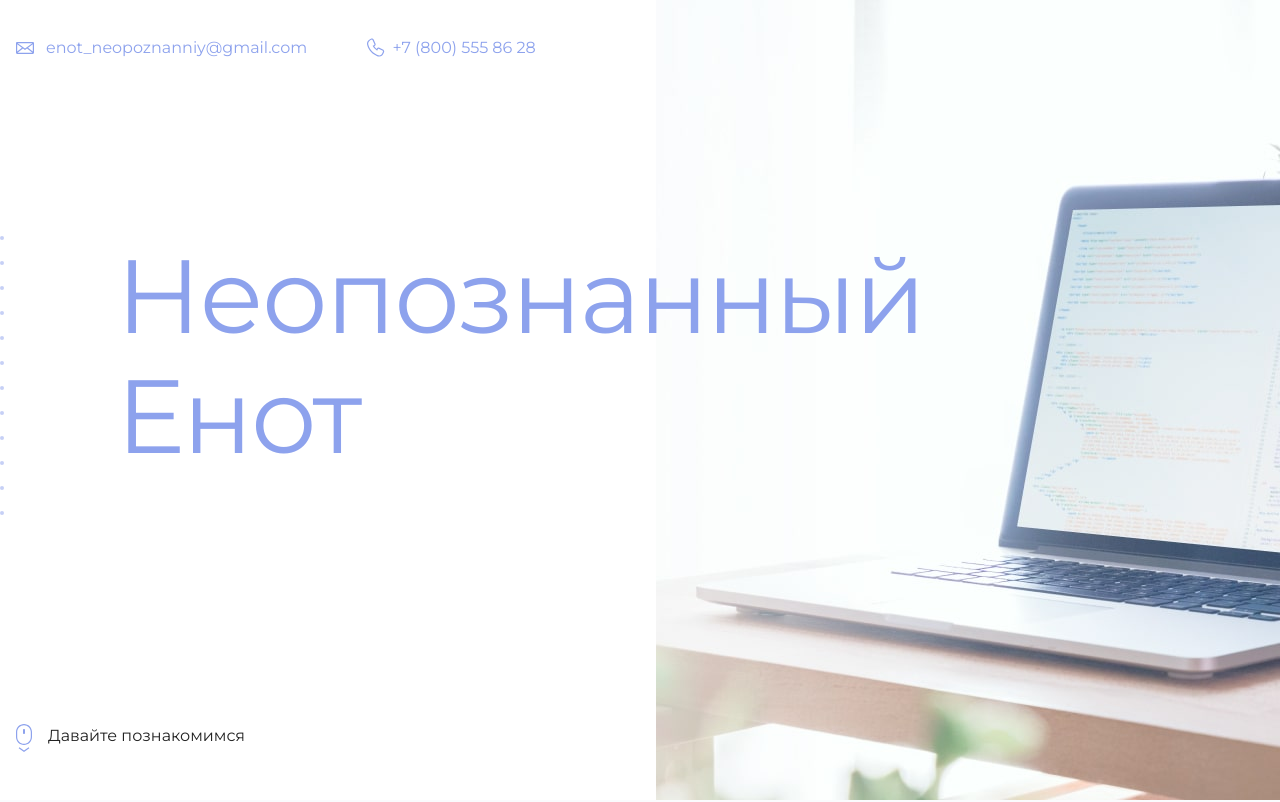
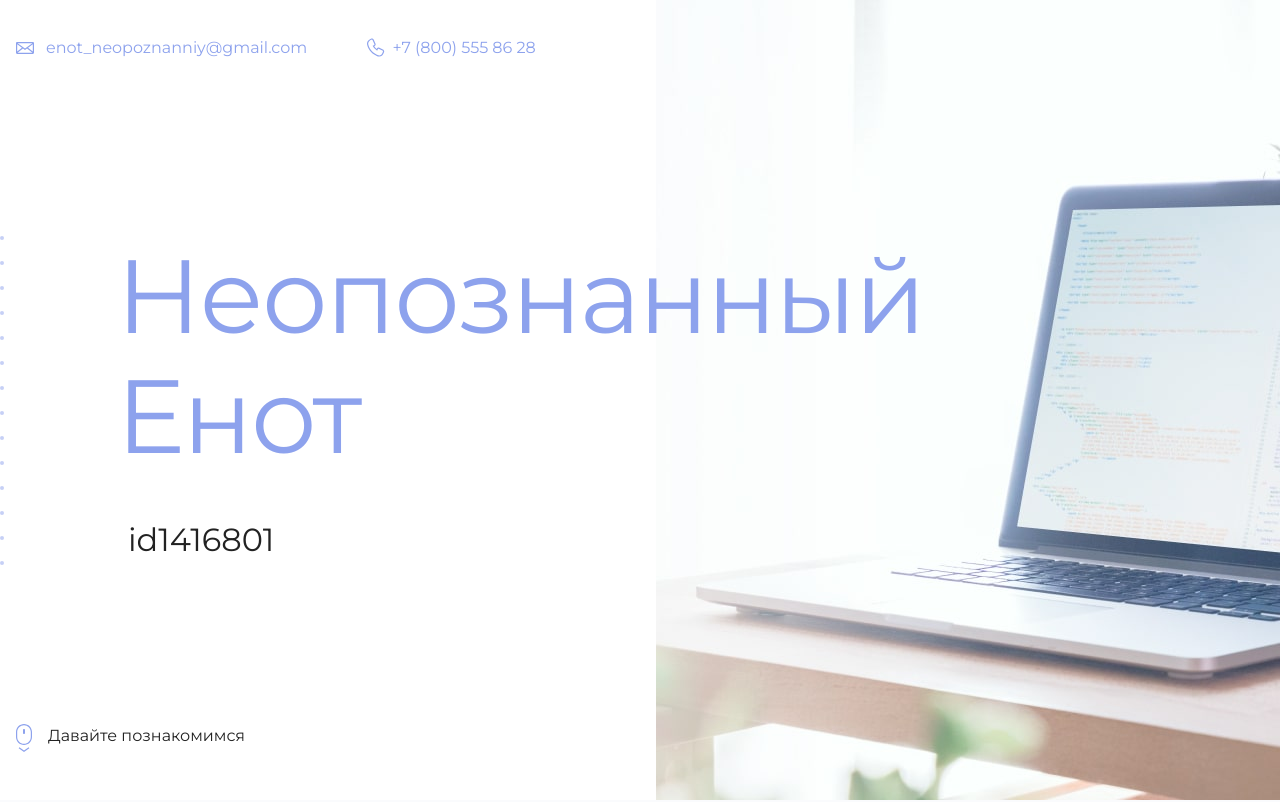
Before and after one commit to finnlega/example, a plain HTML site: page index.html in a window 1280 px wide. Shown: the top 802 px of the page. Drawn offline with Linux system fonts and the light colour scheme.

Commit message:
добавить ID

```diff
--- a/index.html
+++ b/index.html
@@ -19,7 +19,7 @@
       <section class="hero-image">
         <div class="container">
           <h1 class="heading">Неопознанный Енот</h1>
-          <p><!-- Тут ваш id на сайте Академии --></p>
+          <p>id1416801</p>
         </div>
       </section>
 
```
